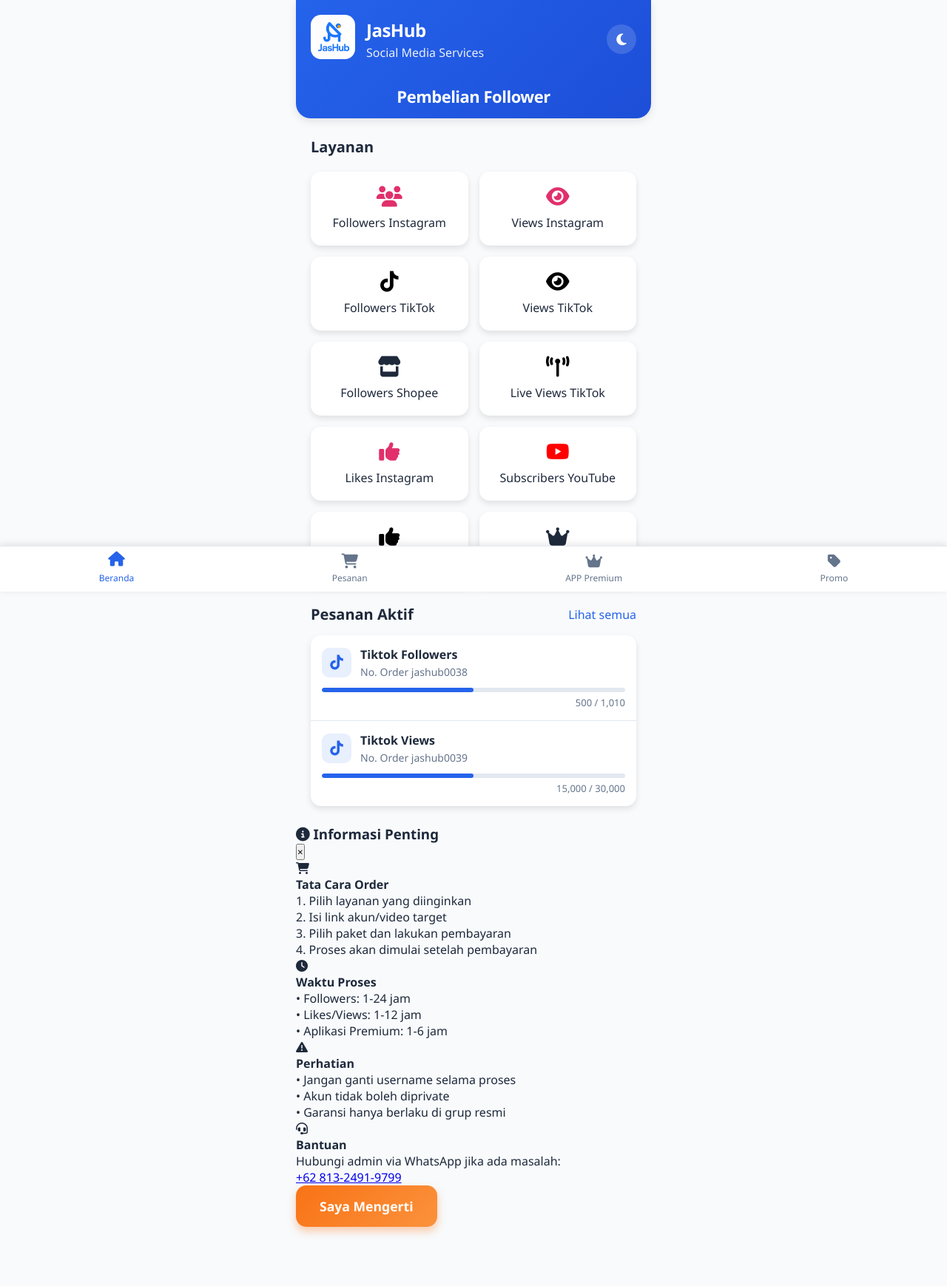
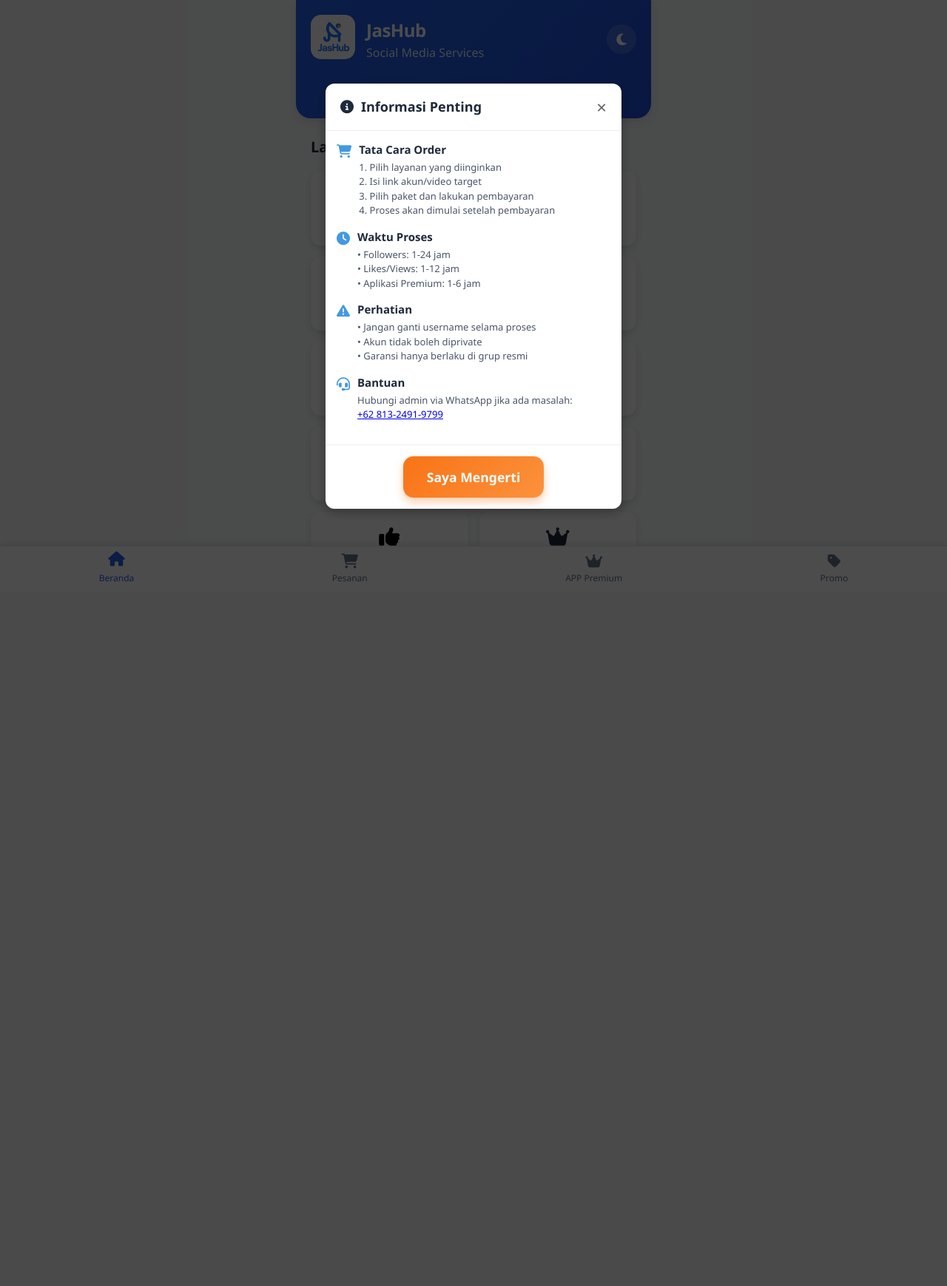
Before and after one commit to Cyberstarszs/jashchat, a PHP site: page / in a window 1280 px wide. Shown: the whole page at 74% size. After the commit the page ends 786 px from the top, so only its background shows below. Run offline with PHP 8.4, Linux system fonts and the light colour scheme.

Commit message:
Update styles.css

```diff
--- a/styles.css
+++ b/styles.css
@@ -1013,3 +1013,230 @@ body {
         font-size: 11px;
     }
 }
+
+
+/* Notification Modal */
+
+.notification-modal {
+    display: none;
+    position: fixed;
+    top: 0;
+    left: 0;
+    width: 100%;
+    height: 100%;
+    background-color: rgba(0, 0, 0, 0.7);
+    z-index: 1000;
+    align-items: center;
+    justify-content: center;
+    animation: fadeIn 0.3s;
+}
+
+.modal-content {
+    background-color: #fff;
+    border-radius: 12px;
+    width: 90%;
+    max-width: 500px;
+    max-height: 80vh;
+    overflow-y: auto;
+    box-shadow: 0 5px 15px rgba(0, 0, 0, 0.3);
+}
+
+.dark-mode .modal-content {
+    background-color: #2d3748;
+    color: #f7fafc;
+}
+
+.modal-header {
+    padding: 15px 20px;
+    border-bottom: 1px solid #e2e8f0;
+    display: flex;
+    justify-content: space-between;
+    align-items: center;
+}
+
+.dark-mode .modal-header {
+    border-bottom-color: #4a5568;
+}
+
+.modal-header h3 {
+    margin: 0;
+    font-size: 18px;
+    display: flex;
+    align-items: center;
+    gap: 10px;
+}
+
+.close-modal {
+    background: none;
+    border: none;
+    font-size: 24px;
+    cursor: pointer;
+    color: #718096;
+}
+
+.modal-body {
+    padding: 20px;
+}
+
+.info-item {
+    display: flex;
+    gap: 15px;
+    margin-bottom: 20px;
+    align-items: flex-start;
+}
+
+.info-item i {
+    font-size: 20px;
+    color: #4299e1;
+    margin-top: 3px;
+}
+
+.info-item h4 {
+    margin: 0 0 8px 0;
+    font-size: 16px;
+}
+
+.info-item p {
+    margin: 0;
+    font-size: 14px;
+    line-height: 1.6;
+    color: #4a5568;
+}
+
+.dark-mode .info-item p {
+    color: #cbd5e0;
+}
+
+.modal-footer {
+    padding: 15px 20px;
+    border-top: 1px solid #e2e8f0;
+    text-align: right;
+}
+
+.dark-mode .modal-footer {
+    border-top-color: #4a5568;
+}
+
+@keyframes fadeIn {
+    from {
+        opacity: 0;
+    }
+    to {
+        opacity: 1;
+    }
+}
+
+.notification-modal {
+    position: fixed;
+    top: 0;
+    left: 0;
+    right: 0;
+    bottom: 0;
+    background-color: rgba(0, 0, 0, 0.7);
+    display: flex;
+    align-items: center;
+    justify-content: center;
+    z-index: 1000;
+    padding: 15px;
+}
+
+.modal-content {
+    background-color: white;
+    border-radius: 12px;
+    width: 100%;
+    max-width: 400px;
+    max-height: 90vh;
+    overflow-y: auto;
+    box-shadow: 0 5px 15px rgba(0, 0, 0, 0.3);
+}
+
+.modal-header {
+    padding: 15px 20px;
+    border-bottom: 1px solid #eee;
+    display: flex;
+    justify-content: space-between;
+    align-items: center;
+}
+
+.modal-header h3 {
+    margin: 0;
+    font-size: 18px;
+}
+
+.close-modal {
+    background: none;
+    border: none;
+    font-size: 24px;
+    cursor: pointer;
+    color: #666;
+}
+
+.modal-body {
+    padding: 15px;
+}
+
+.info-item {
+    display: flex;
+    gap: 10px;
+    margin-bottom: 15px;
+    align-items: flex-start;
+}
+
+.info-item i {
+    font-size: 18px;
+    color: #4299e1;
+    margin-top: 3px;
+}
+
+.info-item h4 {
+    margin: 0 0 5px 0;
+    font-size: 15px;
+}
+
+.info-item p {
+    margin: 0;
+    font-size: 13px;
+    line-height: 1.5;
+}
+
+.modal-footer {
+    padding: 15px;
+    border-top: 1px solid #eee;
+    text-align: center;
+}
+
+
+/* Untuk dark mode */
+
+.dark-mode .modal-content {
+    background-color: #2d3748;
+    color: #f7fafc;
+}
+
+.dark-mode .modal-header {
+    border-bottom-color: #4a5568;
+}
+
+.dark-mode .info-item p {
+    color: #cbd5e0;
+}
+
+.dark-mode .close-modal {
+    color: #a0aec0;
+}
+
+
+/* Responsive adjustments */
+
+@media (max-width: 480px) {
+    .modal-content {
+        max-width: 95%;
+    }
+    .info-item {
+        flex-direction: column;
+        gap: 5px;
+    }
+    .info-item i {
+        margin-bottom: 5px;
+    }
+}
```
